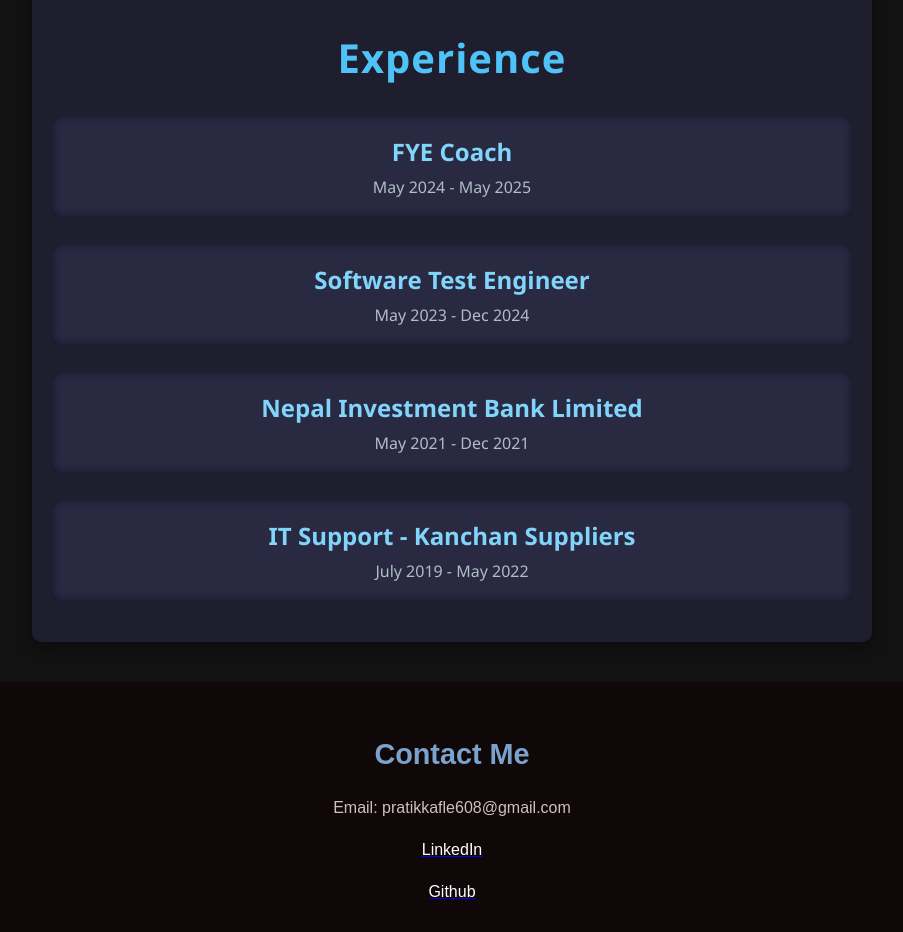
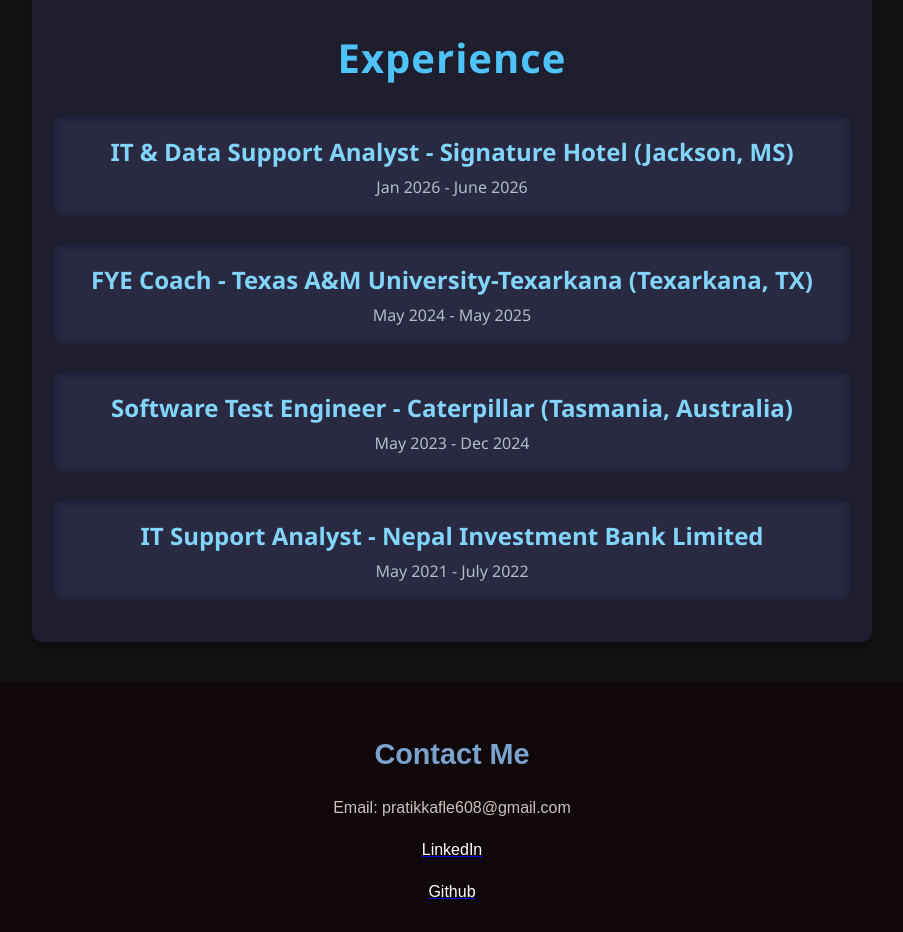
Before and after one commit to pratikkafle608/my-portfolio, a React (Create React App) app: page / in a window 1280 px wide. Shown: the part 2300-3232 px from the top of the page, without its empty margins (188-1091 px from the left). Built offline with nearby package versions, Linux system fonts and the light colour scheme.

Commit message:
Update experience details in Experience.js

```diff
--- a/src/components/Experience.js
+++ b/src/components/Experience.js
@@ -7,22 +7,21 @@
       <h2>Experience</h2>
       <div className="experience-list">
         <div className="experience-item">
-          <h3>FYE Coach</h3>
+          <h3>IT & Data Support Analyst - Signature Hotel (Jackson, MS)</h3>
+          <span className="experience-date">Jan 2026 - June 2026</span>
+        </div>
+        <div className="experience-item">
+          <h3>FYE Coach - Texas A&M University-Texarkana (Texarkana, TX)</h3>
           <span className="experience-date">May 2024 - May 2025</span>
         </div>
          <div className="experience-item">
-          <h3>Software Test Engineer</h3>
+          <h3>Software Test Engineer - Caterpillar (Tasmania, Australia)</h3>
           <span className="experience-date">May 2023 - Dec 2024</span>
         </div>
         <div className="experience-item">
-          <h3>Nepal Investment Bank Limited</h3>
-          <span className="experience-date">May 2021 - Dec 2021</span>
+          <h3>IT Support Analyst - Nepal Investment Bank Limited</h3>
+          <span className="experience-date">May 2021 - July 2022</span>
         </div>
-        <div className="experience-item">
-          <h3>IT Support - Kanchan Suppliers</h3>
-          <span className="experience-date">July 2019 - May 2022</span>
-        </div>
-
       </div>
     </section>
   );
```
